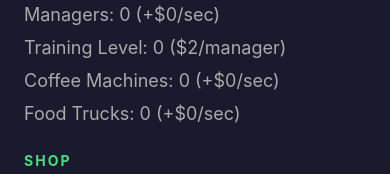
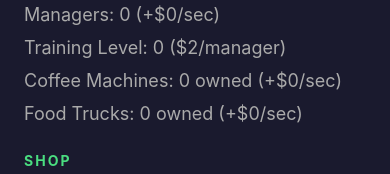
Before and after one commit to breecurry/idletycoon, a React Native app: screen / in a window 390 px wide. Shown: the part 215-389 px from the top of the page. Built offline with nearby package versions, Linux system fonts and the light colour scheme.

Commit message:
data-driven business system with save migration

```diff
--- a/App.tsx
+++ b/App.tsx
@@ -12,6 +12,19 @@ const formatMoney = (amount: number) => {
   return amount.toString();
 };
 
+type Business = {
+  id: string;
+  name: string;
+  baseCost: number;
+  growth: number;
+  income: number;
+};
+
+const BUSINESSES: Business[] = [
+  { id: 'coffee', name: 'Coffee Machine', baseCost: 500, growth: 1.7, income: 25 },
+  { id: 'foodtruck', name: 'Food Truck', baseCost: 5000, growth: 1.8, income: 150 },
+];
+
 export default function App() {
   const [money, setMoney] = useState(0);
 
@@ -19,20 +32,19 @@ export default function App() {
 
   const [training, setTraining] = useState(0);
 
-  const [coffee, setCoffee] = useState(0);
-
-  const [foodtruck, setFoodtruck] = useState(0);
+  const [owned, setOwned] = useState<{ [id: string]: number }>({ coffee: 0, foodtruck: 0 });
 
   const [isLoaded, setIsLoaded] = useState(false);
-
+  let businessIncome = 0;
+  for (const biz of BUSINESSES) {
+    businessIncome += owned[biz.id] * biz.income;
+  }
   const managerIncome = 2 * (training + 1);
-  const coffeeIncome = coffee * 25;
-  const foodtruckIncome = foodtruck * 150;
-  const incomePerSecond = managers * managerIncome + coffeeIncome + foodtruckIncome;
+  const incomePerSecond = managers * managerIncome + businessIncome;
   const managerCost = Math.floor(10 * Math.pow(1.5, managers));
   const trainingCost = Math.floor(50 * Math.pow(2, training));
-  const coffeeCost = Math.floor(500 * Math.pow(1.7, coffee));
-  const foodtruckCost = Math.floor(5000 * Math.pow(1.8, foodtruck));
+  const costOf = (biz: Business) =>
+    Math.floor(biz.baseCost * Math.pow(biz.growth, owned[biz.id]));
 
   useEffect(() => {
     const interval = setInterval(() => {
@@ -58,18 +70,11 @@ const buyTraining = () => {
   }
 };
 
-const buyCoffee = () => {
-  if (money >= coffeeCost) {
-    setMoney(money - coffeeCost);
-    setCoffee(coffee + 1);
-    Haptics.impactAsync(Haptics.ImpactFeedbackStyle.Medium);
-  }
-};
-
-const buyFoodtruck = () => {
-  if (money >= foodtruckCost) {
-    setMoney(money - foodtruckCost);
-    setFoodtruck(foodtruck + 1);
+const buyBusiness = (biz: Business) => {
+  const cost = costOf(biz);
+  if (money >= cost) {
+    setMoney(money - cost);
+    setOwned({ ...owned, [biz.id]: owned[biz.id] + 1 });
     Haptics.impactAsync(Haptics.ImpactFeedbackStyle.Medium);
   }
 };
@@ -85,16 +90,11 @@ const shopItems = [
     onPress: buyTraining,
     disabled: money < trainingCost,
   },
-  {
-    label: "Coffee Machine ($" + formatMoney(coffeeCost) + ")",
-    onPress: buyCoffee,
-    disabled: money < coffeeCost,
-  },
-  {
-    label: "Food Truck ($" + formatMoney(foodtruckCost) + ")",
-    onPress: buyFoodtruck,
-    disabled: money < foodtruckCost,
-  },
+  ...BUSINESSES.map(biz => ({
+    label: biz.name + " ($" + formatMoney(costOf(biz)) + ")",
+    onPress: () => buyBusiness(biz),
+    disabled: money < costOf(biz),
+  })),
 ];
 
 
@@ -105,12 +105,17 @@ useEffect(() => {
     AsyncStorage.getItem('gameData');
     if (saved !== null) {
       const data = JSON.parse(saved);
+      const savedOwned = data.owned || { coffee: data.coffee || 0, foodtruck: data.foodtruck || 0 };
 
       let loadedMoney = data.money;
 
       if (data.lastSaved) {
         const secondsAway = Math.floor((Date.now() - data.lastSaved) / 1000);
-        const income = data.managers * 2 * (data.training + 1) + (data.coffee || 0) * 25 + (data.foodtruck || 0) * 150;
+
+        let income = data.managers * 2 * (data.training + 1);
+        for (const biz of BUSINESSES) {
+          income += (savedOwned[biz.id] || 0) * biz.income;
+        }
         const offlineEarnings = secondsAway * income;
 
         if (offlineEarnings > 0) {
@@ -121,8 +126,7 @@ useEffect(() => {
         setMoney(loadedMoney);
         setManagers(data.managers);
         setTraining(data.training);
-        setCoffee(data.coffee || 0);
-        setFoodtruck(data.foodtruck || 0);
+        setOwned(data.owned || {});
       }
       setIsLoaded(true);
     };
@@ -135,11 +139,10 @@ useEffect(() => {
     money,
     managers,
     training,
-    coffee,
-    foodtruck,
+    owned,
     lastSaved: Date.now(),
   }));
-}, [money, managers, training, coffee, foodtruck, isLoaded]);
+}, [money, managers, training, owned, isLoaded]);
 
   return (
     <View style={styles.container}>
@@ -152,8 +155,11 @@ useEffect(() => {
 
       <Text style={styles.label}>Training Level: {training} (${formatMoney(managerIncome)}/manager)</Text>
 
-      <Text style={styles.label}>Coffee Machines: {coffee} (+${formatMoney(coffeeIncome)}/sec)</Text>
-      <Text style={styles.label}>Food Trucks: {foodtruck} (+${formatMoney(foodtruckIncome)}/sec)</Text>
+    {BUSINESSES.map(biz => (
+      <Text key={biz.id} style={styles.label}>
+        {biz.name}s: {owned[biz.id]} owned (+${formatMoney(owned[biz.id] * biz.income)}/sec)
+      </Text>
+    ))}
       <Text style={styles.sectionHeader}>SHOP</Text>
       <ShopButton label="Work ($1)" onPress={() => setMoney(money + 1)} />
       {shopItems.map((item => (
```
